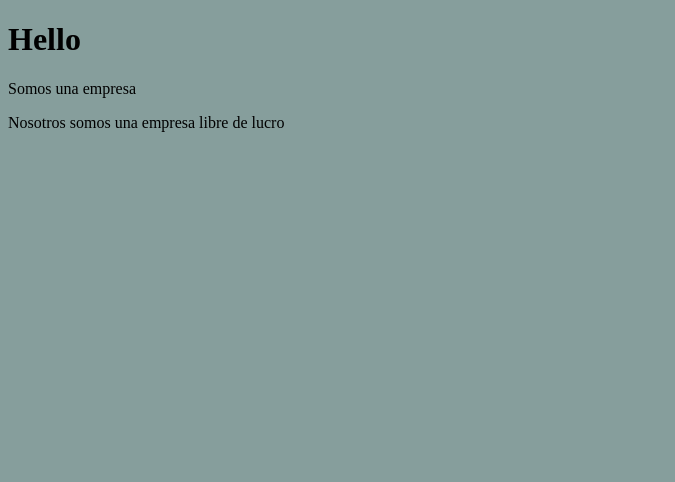
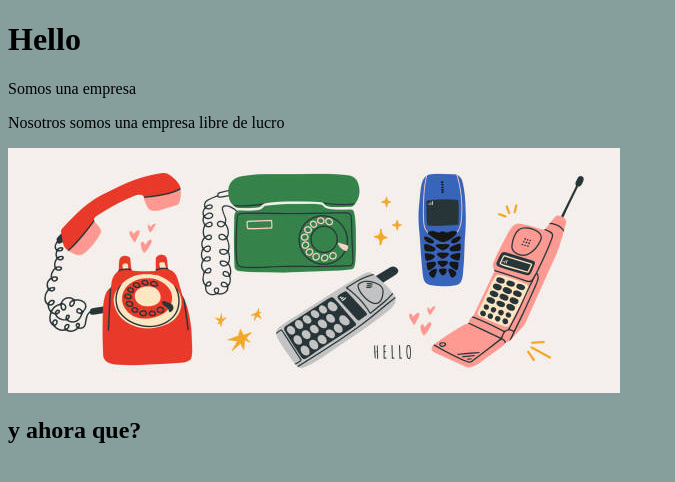
Before and after one commit to XanderEsparza/PracticaGithub, a plain HTML site: page Nosotros.html in a window 1280 px wide. Shown: the whole page, without its empty margins (0-675 px from the left). Drawn offline with Linux system fonts and the light colour scheme.

Commit message:
se agrego una etiquet h2

```diff
--- a/Nosotros.html
+++ b/Nosotros.html
@@ -15,6 +15,7 @@
 
     <p>Somos una empresa</p>
     <p>Nosotros somos una empresa libre de lucro</p>
-    <img src="" alt="">
+    <img src="./img/cel.jpg" alt="">
+    <h2>y ahora que?</h2>
 </body>
 </html>
```
